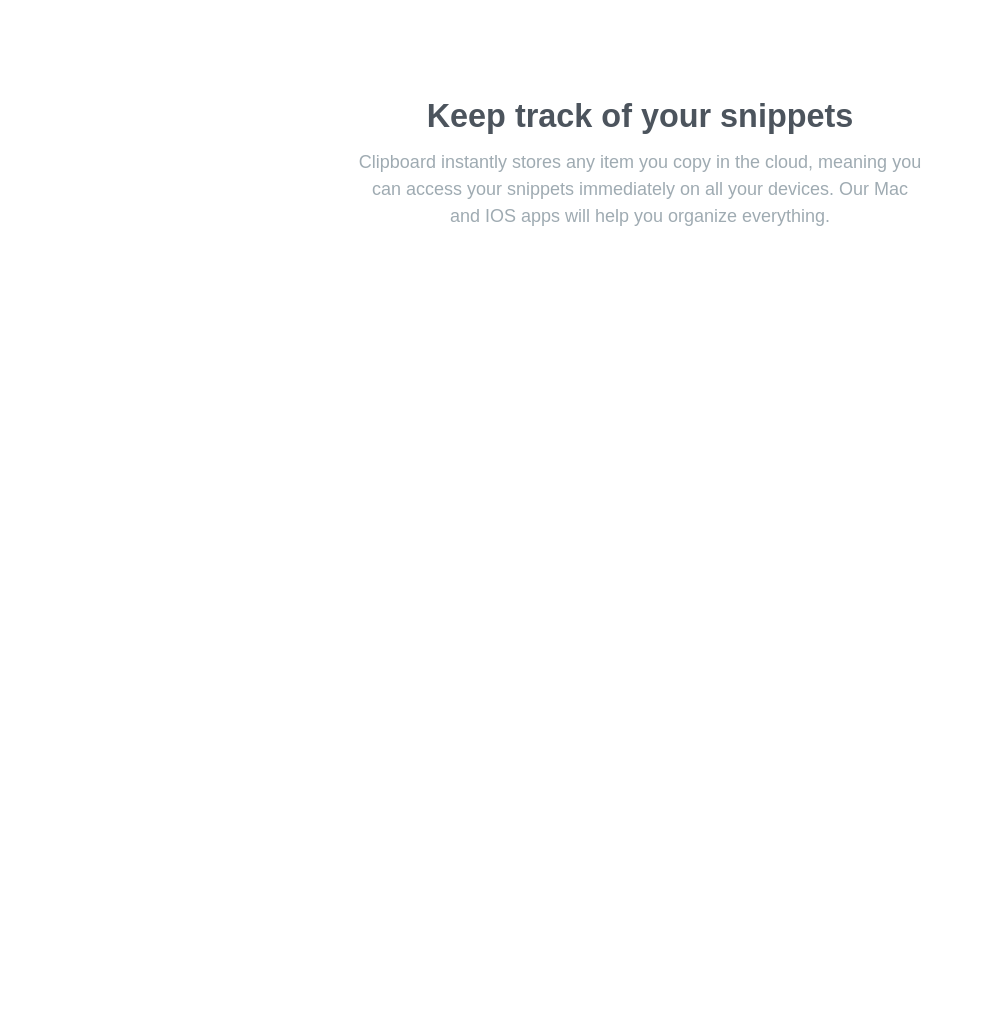
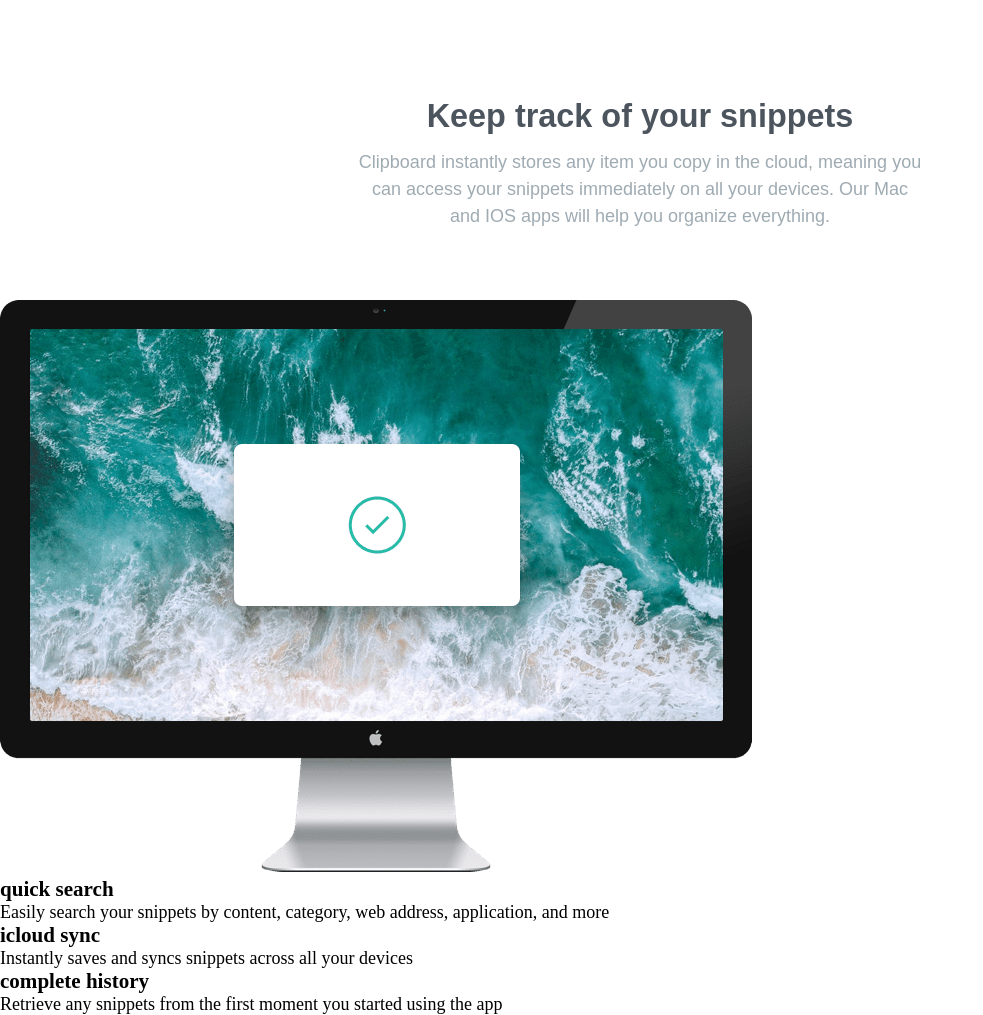
Before and after one commit to gabrielneoob/clipboard-landing-page, a website: page index.html in a window 1280 px wide. Shown: the part 514-1529 px from the top of the page, without its empty margins (0-983 px from the left). Before the commit the page ends 814 px from the top, so only its background shows below. Drawn offline with Linux system fonts and the light colour scheme; a web font is replaced by a local one.

Commit message:
fit: HTML da parte de qualidades

```diff
--- a/css/componentes/atalhos.css
+++ b/css/componentes/atalhos.css
@@ -4,6 +4,7 @@
 }
 
 .btg {
+  display: block;
   color: #fff;
   background: var(--cor-p1);
   font-family: 'Bai Jamjuree', sans-serif;
--- a/index.html
+++ b/index.html
@@ -35,5 +35,29 @@
       </div>
     </div>
   </header>
+
+  <section class="qualidades">
+    <div>
+      <img src="./img/image-computer.png" alt="computador MAC ligado">
+    </div>
+    <div class="qualidades-conteudo">
+      <ul>
+        <li>
+          <h3>quick search</h3>
+          <p>Easily search your snippets by content, category, web address, application, and more</p>
+        </li>
+
+        <li>
+          <h3>icloud sync</h3>
+          <p>Instantly saves and syncs snippets across all your devices</p>
+        </li>
+
+        <li>
+          <h3>complete history</h3>
+          <p>Retrieve any snippets from the first moment you started using the app</p>
+        </li>
+      </ul>
+    </div>
+  </section>
 </body>
 </html>
```
